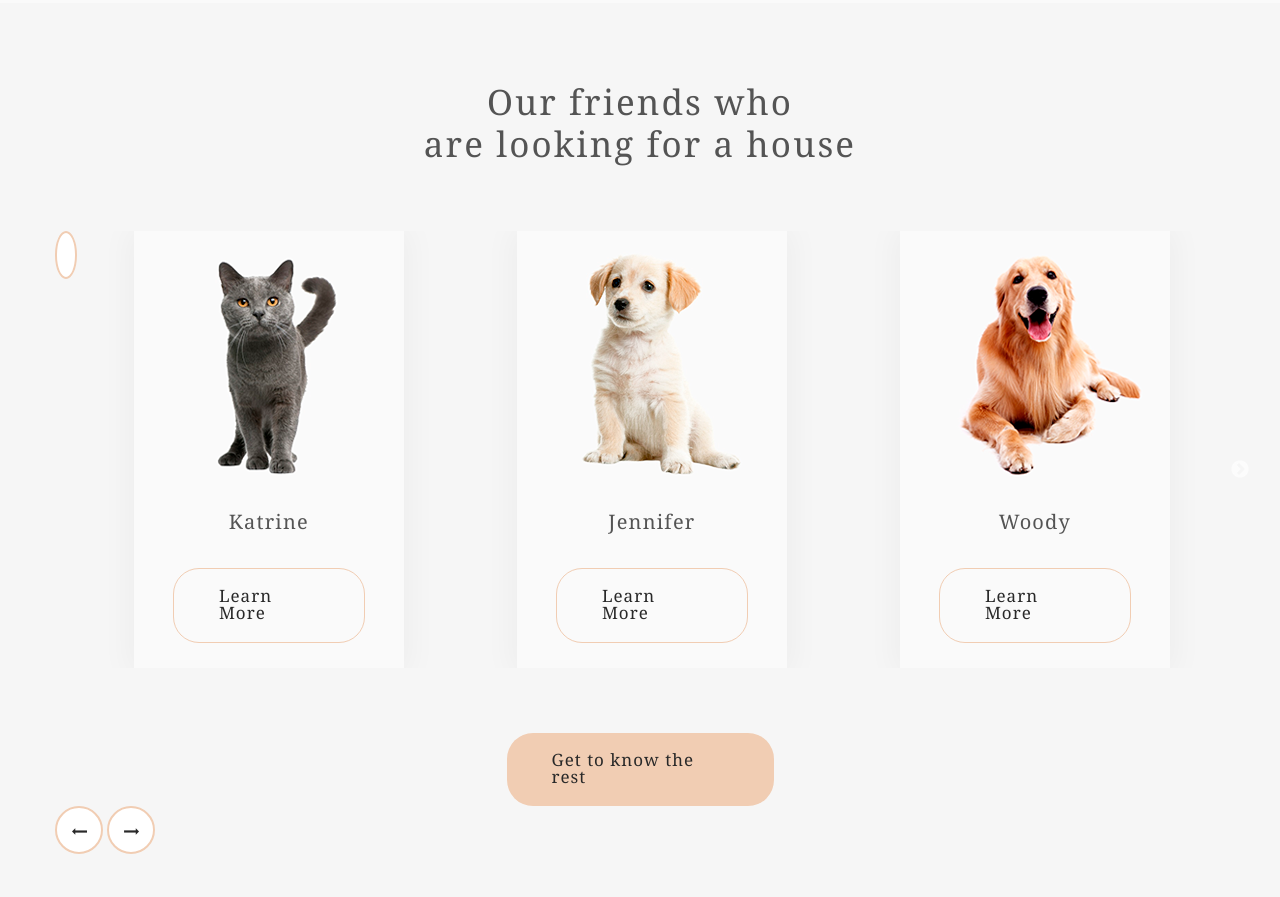
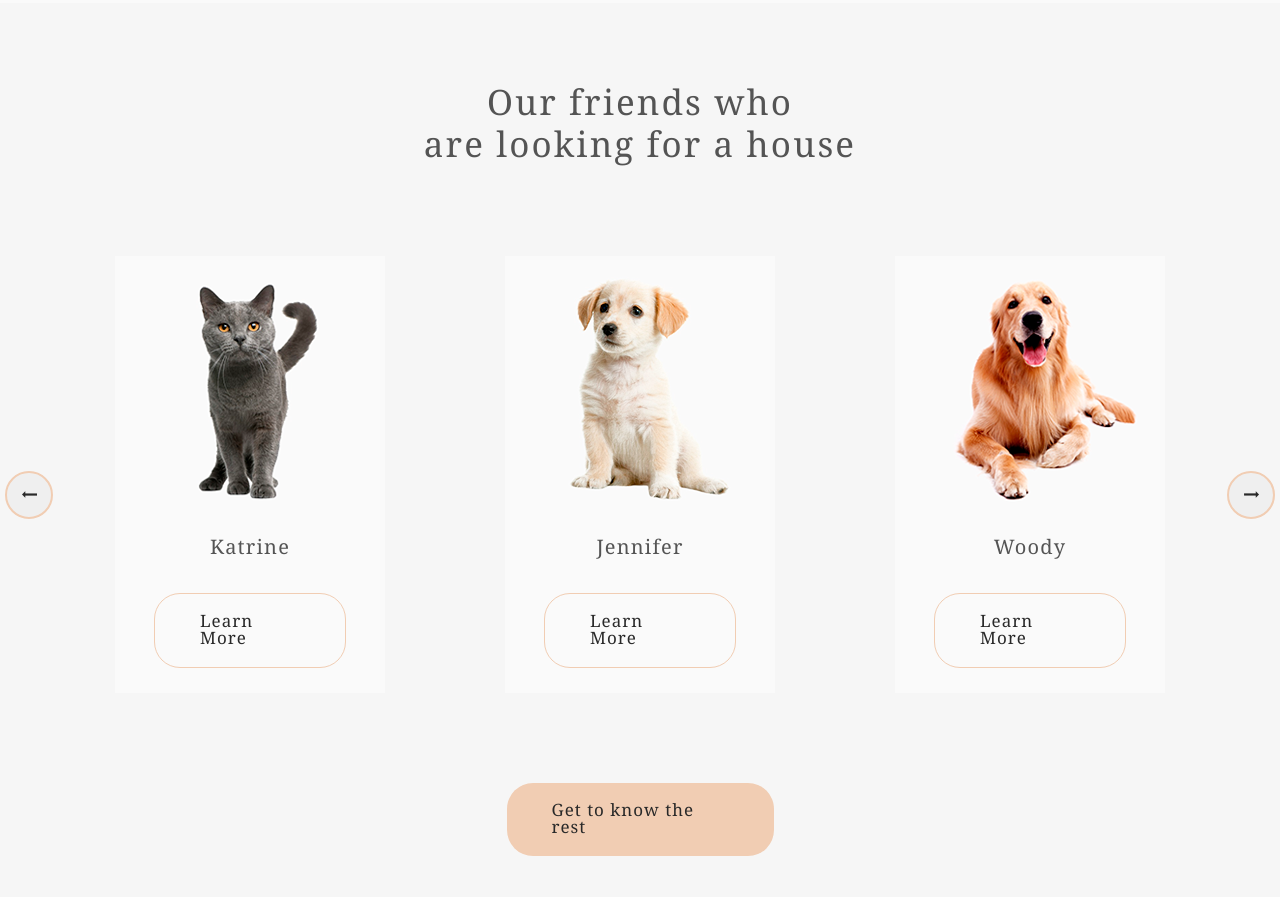
Before and after one commit to zur1k/puppies, a plain HTML site: page src/index.html in a window 1280 px wide. Shown: the part 1483-2380 px from the top of the page. Drawn offline with Linux system fonts and the light colour scheme.

Commit message:
corrected slider

```diff
--- a/src/index.html
+++ b/src/index.html
@@ -16,7 +16,7 @@
 
 <body>
 
-  <header class="header" >
+  <header class="header">
     <div class="container">
       <div class="header-wrapper">
         <a class="logo" href="#">
@@ -139,9 +139,6 @@
 
       </div>
       <a class="btn btn-big" href="#">Get to know the rest</a>
-      <button class="slider-btn slider-btn--prev " type="button"><img src="./images/min-img/left-arrow.png" alt="left"></button>
-      <button class="slider-btn slider-btn--next" type="button"><img src="./images/min-img/right-arrow.png" alt="right"></button>
-
     </div>
   </div>
 
--- a/src/js/main.js
+++ b/src/js/main.js
@@ -35,8 +35,10 @@ $(document).ready(function(){
       // instead of a settings object
     ],
 
-      prevArrow:"<button type='button' class='slider-btn  slider-btn--prev'></button>",
-      prevArrow:"<button type='button' class='slider-btn  slider-btn--next'></button>"
+      // prevArrow:"<button type='button' class='slider-btn  slider-btn--prev'></button>",
+      prevArrow:"<button class='slider-btn slider-btn--prev' type='button'></button>",
+      nextArrow:"<button class='slider-btn slider-btn--next' type='button'></button>"
+
 
 
 
--- a/src/scss/_slider.scss
+++ b/src/scss/_slider.scss
@@ -17,7 +17,10 @@
     flex-direction: column;
     align-items: center;
     background-color: inherit;
-    box-shadow: 0 2px 30px 5px rgba(13, 13, 13, 0.04);
+    transition: box-shadow 0.5s;
+    &:hover {
+      box-shadow: 0 2px 20px 5px rgba(13, 13, 13, 0.04);
+    }
   }
 
   &-item__img {
@@ -32,21 +35,38 @@
     letter-spacing: 1.2px;
   }
   &-btn {
+    position: absolute;
     width: 48px;
     height: 48px;
     border-radius: 50%;
-    border:2px solid  #f1cdb3;
-    background-color: #ffffff;
-    transition: background-color .5s;
+    border: 2px solid #f1cdb3;
+    // background-color: #ffffff;
+    background-repeat: no-repeat;
+    background-position: center;
+    transition: background-color 0.5s;
 
     outline: none;
     &:hover {
       background-color: #f1cdb3;
     }
   }
+  &-btn--prev {
+    right: -50px;
+    top: 50%;
+    transform: translateY(-50%);
+    background-image: url(../../images/min-img/right-arrow.png);
+
+  }
+  &-btn--next {
+    left: -50px;
+    top: 50%;
+    transform: translateY(-50%);
+    background-image: url(../../images/min-img/left-arrow.png);
+  }
 }
+
 .slider-wrap {
   width: 270px;
   background-color: #fafafa;
-  margin: 0 auto;
+  margin: 25px auto;
 }
```
Also changed, not shown: src/css/scss/style.css.
